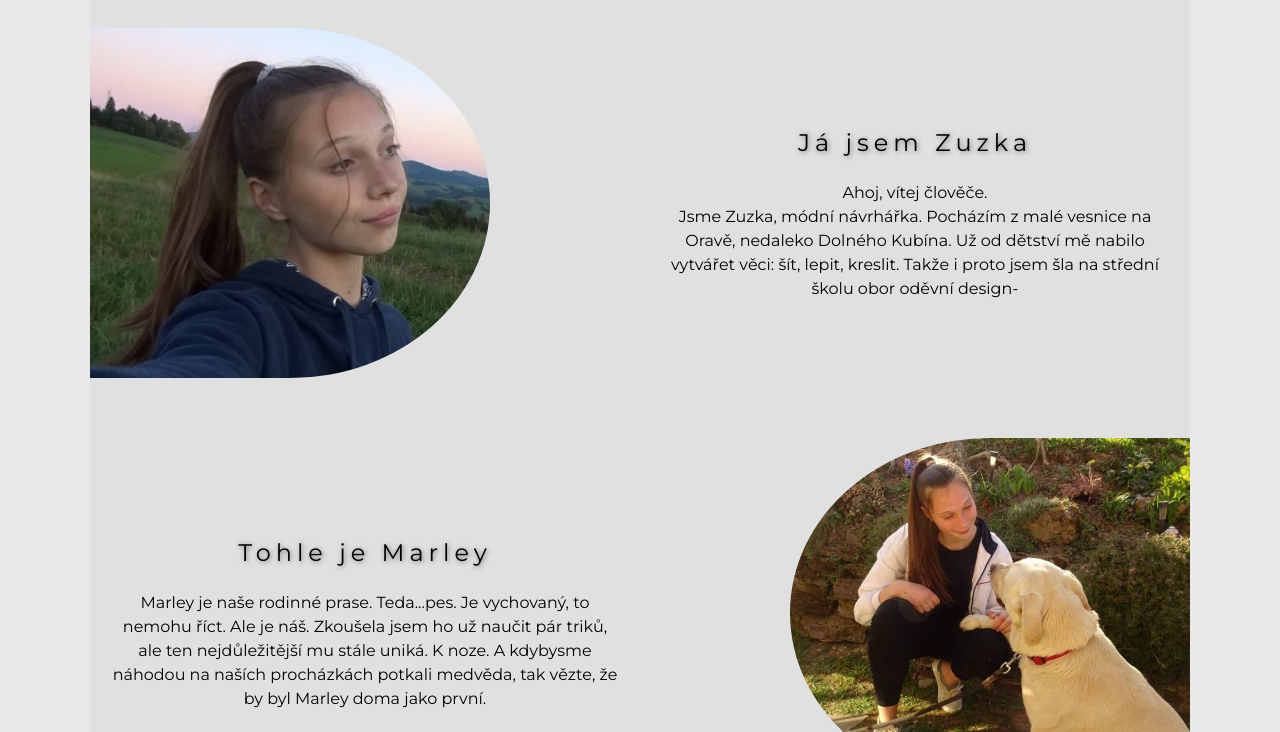
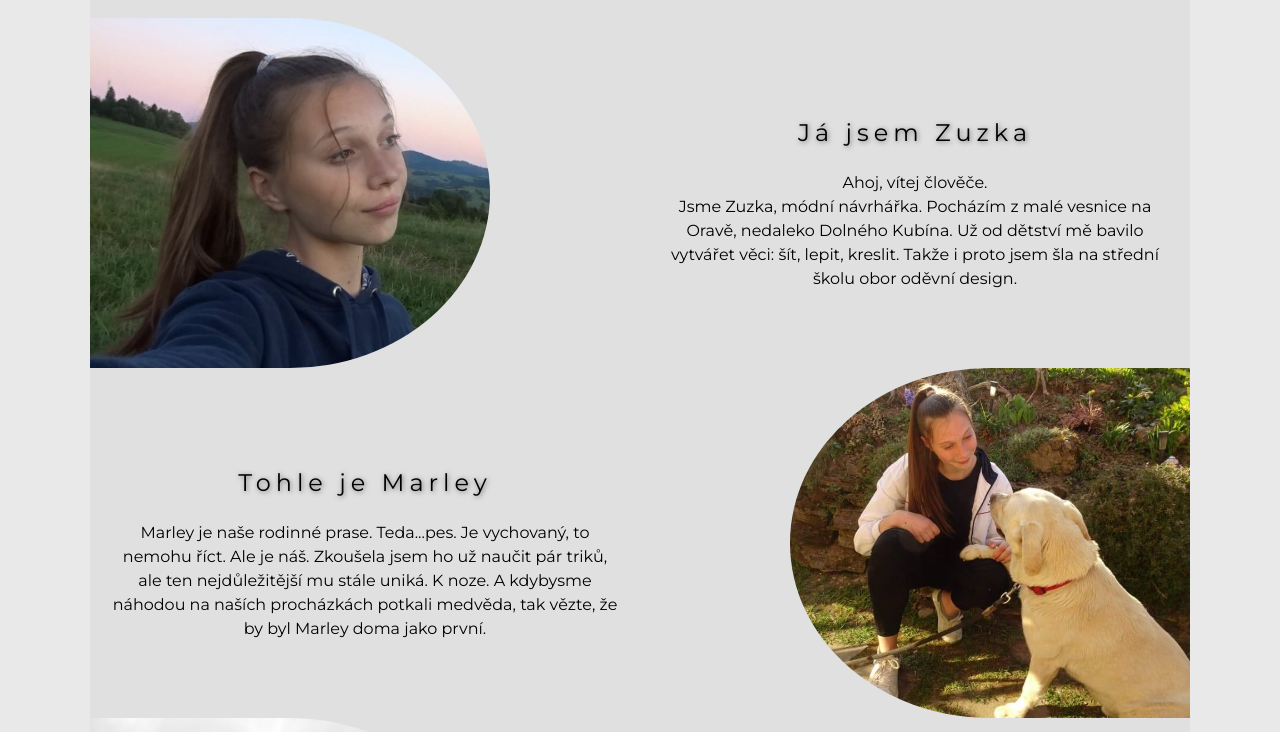
Before and after one commit to zdenislava/susanpoes, an Eleventy site: page omne.html in a window 1280 px wide. Shown: the part 68-800 px from the top of the page. Built offline with nearby package versions, Linux system fonts and the light colour scheme; Eleventy itself is replaced by a stand-in of ours; files that its build step writes are made by us from their sources.

Commit message:
grid changes

```diff
--- a/omne.html
+++ b/omne.html
@@ -14,7 +14,7 @@ menu: omne
       <div class="about__text">
         <h2>Já jsem Zuzka</h2>
         <p>Ahoj, vítej člověče.</p>
-        <p>Jsme Zuzka, módní návrhářka. Pocházím z malé vesnice na Oravě, nedaleko Dolného Kubína. Už od dětství mě nabilo vytvářet věci: šít, lepit, kreslit. Takže i proto jsem šla na střední školu obor oděvní design-</p>
+        <p>Jsme Zuzka, módní návrhářka. Pocházím z malé vesnice na Oravě, nedaleko Dolného Kubína. Už od dětství mě bavilo vytvářet věci: šít, lepit, kreslit. Takže i proto jsem šla na střední školu obor oděvní design.</p>
       </div>
     </div>
 
--- a/scss/_about.scss
+++ b/scss/_about.scss
@@ -1,10 +1,10 @@
 .about {
+    padding-top: 20px;
 
     &__part {
-        padding: 30px 0;
         display: grid;
         grid-template-columns: 1fr;
-        grid-template-rows: 400px 300px;
+        grid-template-rows: auto auto;/* 400px 300px; */
     }
 
 
@@ -27,6 +27,8 @@
     }
 
      @media screen and (min-width: 800px) {
+
+
         &__part {
             grid-template-columns: 1fr 1fr;
             grid-template-rows: 350px;
@@ -64,6 +66,8 @@
         }
     }
 
+
+
     &__certifications-list {
         padding: 20px 0;
         display: flex;
```
Also changed, not shown: css/style.css, 1 other file.
